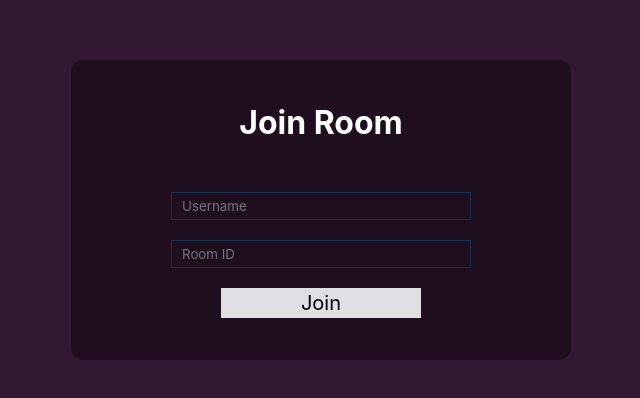
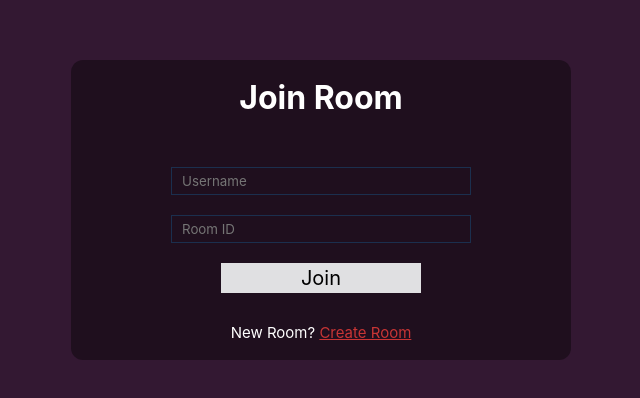
Before and after one commit to constGaurav/codeShare, a React (Vite) app in the folder client/: page / in a window 1280 px wide. Shown: the part 190-588 px from the top of the page, without its empty margins (319-959 px from the left). Built offline with nearby package versions, Linux system fonts and the light colour scheme.

Commit message:
handled new room join and copy room id

```diff
--- a/client/package.json
+++ b/client/package.json
@@ -14,11 +14,13 @@
     "react-dom": "^18.2.0",
     "react-hot-toast": "^2.4.1",
     "react-router-dom": "^6.21.1",
-    "socket.io-client": "^4.7.3"
+    "socket.io-client": "^4.7.3",
+    "uuid": "^9.0.1"
   },
   "devDependencies": {
     "@types/react": "^18.2.43",
     "@types/react-dom": "^18.2.17",
+    "@types/uuid": "^9.0.7",
     "@typescript-eslint/eslint-plugin": "^6.14.0",
     "@typescript-eslint/parser": "^6.14.0",
     "@vitejs/plugin-react": "^4.2.1",
--- a/client/src/components/CodeArea/index.tsx
+++ b/client/src/components/CodeArea/index.tsx
@@ -1,20 +1,10 @@
 import { useEffect, useRef, useState } from 'react';
+import toast from 'react-hot-toast';
+import { Navigate, useLocation, useNavigate } from 'react-router-dom';
+import { ESocketActions } from '../../SocketActions';
+import { initSocket } from '../../socket';
 import styles from './styles.module.css';
-import { ESocketActions } from '../../SocketActions';
-import { useLocation, Navigate, useNavigate } from 'react-router-dom';
-import { initSocket } from '../../socket';
-import toast from 'react-hot-toast';
-
-interface IUser {
-  username: string;
-  socketId: string;
-}
-
-interface IJoinedUsers {
-  users: IUser[];
-  username: string;
-  socketId: string;
-}
+import { IJoinedUsers, IUser } from './types';
 
 const JoinedUsers = ({ users }: { users: IUser[] }) => {
   return (
@@ -36,7 +26,7 @@ const CodeArea = () => {
   const [users, setUsers] = useState<IUser[]>([]);
   const [code, setCode] = useState('');
   const socketRef = useRef<any>(null);
-  const navigator = useNavigate();
+  const reactNavigate = useNavigate();
 
   useEffect(() => {
     if (!location.state) {
@@ -57,13 +47,13 @@ const CodeArea = () => {
       socketRef.current.on('connect_error', (error: { message: any }) => {
         console.log('Gaurav bhai, Connection Error hai:', error.message);
         toast.error('Connection Error, Please try again!');
-        navigator('/');
+        reactNavigate('/');
       });
 
       socketRef.current.on('connect_failed', (error: { message: any }) => {
         console.log('Gaurav bhai, Connection Failed:', error.message);
         toast.error('Connection Failed, Please try again!');
-        navigator('/');
+        reactNavigate('/');
       });
 
       // When a you join
@@ -131,6 +121,15 @@ const CodeArea = () => {
     });
   };
 
+  const handleRoomIDCopy = async () => {
+    try {
+      await navigator.clipboard.writeText(location.state.roomId);
+      toast.success('Copied RoomID');
+    } catch (error) {
+      toast.error('Could not copy RoomID');
+    }
+  };
+
   if (!location.state) {
     return <Navigate to={'/'} />;
   }
@@ -139,9 +138,20 @@ const CodeArea = () => {
     <div>
       <div className={styles['header']}>
         <JoinedUsers users={users} />
-        <button className={styles['leaveBtn']} onClick={() => navigator('/')}>
-          Leave
-        </button>
+        <div className={styles['headerBtns']}>
+          <button
+            className={styles['copyRoomIdBtn']}
+            onClick={handleRoomIDCopy}
+          >
+            Copy Room ID
+          </button>
+          <button
+            className={styles['leaveBtn']}
+            onClick={() => reactNavigate('/')}
+          >
+            Leave
+          </button>
+        </div>
       </div>
       <div className={styles['codeEditor']}>
         <textarea
--- a/client/src/components/CodeArea/styles.module.css
+++ b/client/src/components/CodeArea/styles.module.css
@@ -6,7 +6,12 @@
     padding: 20px;
 }
 
-.leaveBtn {
+.headerBtns {
+    display: flex;
+    gap: 20px;
+}
+
+.copyRoomIdBtn, .leaveBtn  {
     background: none;
     font-size: 15px;
     color: red;
@@ -14,6 +19,26 @@
     border-radius: 5px;
     border: 2px solid red;
     cursor: pointer;
+
+    &:hover {
+        background-color: red;
+        color: #fff;
+    }
+}
+
+.copyRoomIdBtn {
+    color: green;
+    border: 2px solid green;
+
+    &:hover {
+        background-color: green;
+        color: #fff;
+    }
+}
+
+.leaveBtn {
+    color: red;
+    border: 2px solid red;
 
     &:hover {
         background-color: red;
--- /dev/null
+++ b/client/src/components/CodeArea/types.ts
@@ -0,0 +1,10 @@
+export interface IUser {
+  username: string;
+  socketId: string;
+}
+
+export interface IJoinedUsers {
+  users: IUser[];
+  username: string;
+  socketId: string;
+}
--- a/client/src/components/LoginPage/index.tsx
+++ b/client/src/components/LoginPage/index.tsx
@@ -1,6 +1,7 @@
 import { useState } from 'react';
 import { useNavigate } from 'react-router-dom';
 import styles from './styles.module.css';
+import { v4 as uuidv4 } from 'uuid';
 
 const LoginPage = () => {
   const navigate = useNavigate();
@@ -8,6 +9,12 @@ const LoginPage = () => {
     username: '',
     roomID: '',
   });
+
+  const handleNewRoom = (e: any) => {
+    e.preventDefault();
+    const roomId = uuidv4();
+    setLoginDetails({ ...loginDetails, roomID: roomId });
+  };
 
   const handleJoinRoom = (e: any) => {
     e.preventDefault();
@@ -33,6 +40,7 @@ const LoginPage = () => {
             onChange={(e) =>
               setLoginDetails({ ...loginDetails, username: e.target.value })
             }
+            required
           />
           <input
             type='password'
@@ -44,10 +52,15 @@ const LoginPage = () => {
                 roomID: e.target.value.trim(),
               });
             }}
+            required
           />
           <button type='submit' className={styles['loginButton']}>
             Join
           </button>
+
+          <div className={styles['newRoom']}>
+            New Room? <button onClick={handleNewRoom}>Create Room</button>
+          </div>
         </form>
       </div>
     </>
--- a/client/src/components/LoginPage/styles.module.css
+++ b/client/src/components/LoginPage/styles.module.css
@@ -43,3 +43,17 @@ input {
     cursor: pointer;
     font-size: 20px;
 }
+
+.newRoom {
+    padding-top: 10px;
+    color: #fff;
+    font-size: 15px;
+    button {
+        background: none;
+        border: none;
+        font-size: 15px;
+        cursor: pointer;
+        color: #c83535;
+        text-decoration: underline;
+    }
+}
```
Also changed, not shown: 1 other file (tests, documents, lock files or other folders).
